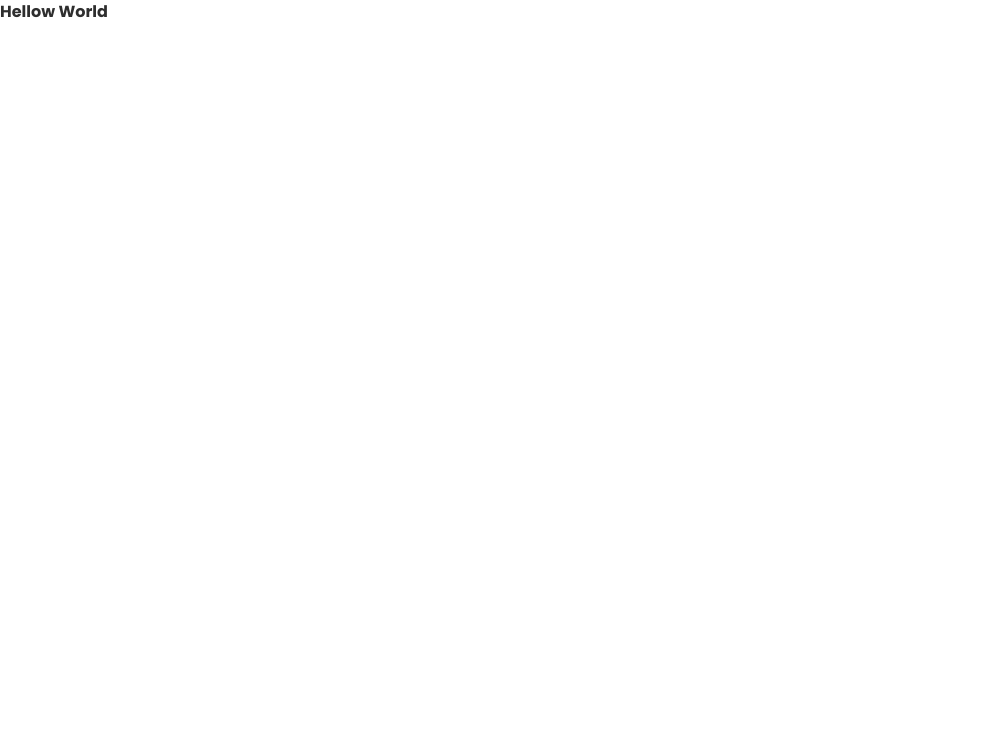
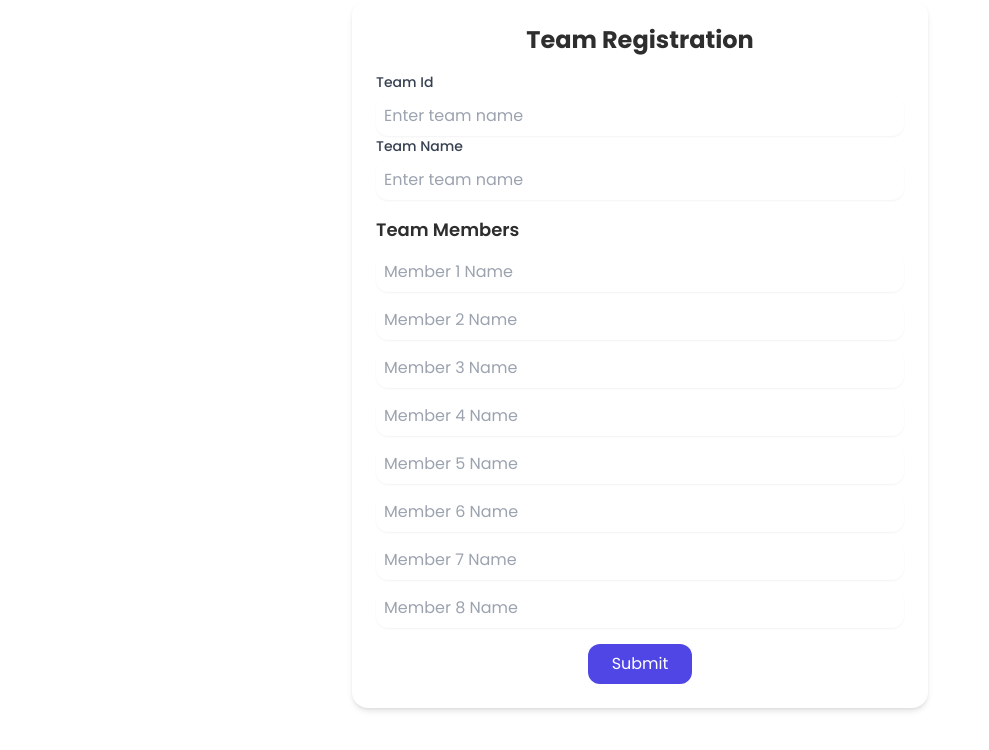
Before and after one commit to notdulain/tmpl-website, a Next.js app in the folder frontend/: page /admin/register in a window 1280 px wide. Shown: the top 750 px of the page, without its empty margins (0-989 px from the left). Built offline with nearby package versions, Linux system fonts and the light colour scheme.

Commit message:
Add Teams registration

```diff
--- a/frontend/app/admin/page.tsx
+++ b/frontend/app/admin/page.tsx
@@ -1,6 +1,6 @@
 "use client";
 
-import { useState, FormEvent } from "react";
+import { useState, FormEvent, useEffect } from "react";
 import { useRouter } from "next/navigation";
 import Link from "next/link";
 import Image from "next/image";
@@ -16,7 +16,11 @@ import { Input } from "@/components/ui/input";
 import { Label } from "@/components/ui/label";
 import { ArrowLeft, Lock } from "lucide-react";
 
-import { getAuth, signInWithEmailAndPassword } from "firebase/auth";
+import {
+  getAuth,
+  onAuthStateChanged,
+  signInWithEmailAndPassword,
+} from "firebase/auth";
 import { app } from "@/lib/firebase";
 
 export default function AdminLogin() {
@@ -27,6 +31,16 @@ export default function AdminLogin() {
   const [isLoading, setIsLoading] = useState(false);
 
   const auth = getAuth(app);
+
+  useEffect(() => {
+    const unsubscribe = onAuthStateChanged(auth, (user) => {
+      if (user) {
+        router.push("/admin/score-entry");
+      }
+    });
+
+    return () => unsubscribe();
+  }, [auth, router]);
 
   const handleSubmit = (e: FormEvent<HTMLFormElement>) => {
     e.preventDefault();
--- a/frontend/app/admin/register/page.tsx
+++ b/frontend/app/admin/register/page.tsx
@@ -1,13 +1,162 @@
+"use client";
 import { useState } from "react";
-import { useRouter } from "next/router";
-import { createUserWithEmailAndPassword } from "firebase/auth";
+import { getAuth, onAuthStateChanged, signOut } from "firebase/auth";
+import { app } from "@/lib/firebase";
+import { getDatabase, ref, set } from "firebase/database";
+import { useRouter } from "next/navigation";
 
-const Register = () => {
+interface TeamProps {
+  name: string;
+  member1: string;
+  member2: string;
+  member3: string;
+  member4: string;
+  member5: string;
+  member6: string;
+  member7: string;
+  member8: string;
+}
+
+export default function Register() {
+  const db = getDatabase(app);
+  const router = useRouter();
+
+  const [teamData, setTeamData] = useState<TeamProps>({
+    name: "",
+    member1: "",
+    member2: "",
+    member3: "",
+    member4: "",
+    member5: "",
+    member6: "",
+    member7: "",
+    member8: "",
+  });
+  const [teamId, setTeamId] = useState<string | null>(null);
+
+  const handleChange = (
+    e: React.ChangeEvent<HTMLInputElement | HTMLTextAreaElement>
+  ) => {
+    setTeamData({ ...teamData, [e.target.name]: e.target.value });
+  };
+
+  const handelSubmit = () => {
+    if (teamId) {
+      const refference = ref(db, `teams/${teamId}`);
+      set(refference, teamData);
+      router.push("/admin");
+    } else {
+      console.log("Set a team Id");
+    }
+  };
   return (
-    <div>
-      <h1>Hellow World</h1>
+    <div className="max-w-xl mx-auto bg-white p-6 rounded-2xl shadow-md">
+      <h2 className="text-2xl font-bold mb-4 text-center">Team Registration</h2>
+
+      <form
+        className="space-y-4"
+        onSubmit={(e) => {
+          e.preventDefault();
+        }}
+      >
+        <div>
+          <label className="block text-sm font-medium text-gray-700 mb-1">
+            Team Id
+          </label>
+          <input
+            type="text"
+            name="teamId"
+            placeholder="Enter team name"
+            className="block w-full rounded-xl border-gray-300 shadow-sm focus:border-indigo-500 focus:ring-indigo-500 p-2"
+            onChange={(e) => {
+              setTeamId(e.target.value);
+            }}
+          />
+          <label className="block text-sm font-medium text-gray-700 mb-1">
+            Team Name
+          </label>
+          <input
+            type="text"
+            name="name"
+            placeholder="Enter team name"
+            className="block w-full rounded-xl border-gray-300 shadow-sm focus:border-indigo-500 focus:ring-indigo-500 p-2"
+            onChange={handleChange}
+          />
+        </div>
+
+        <div>
+          <h3 className="text-lg font-semibold mb-2">Team Members</h3>
+
+          <div className="space-y-2">
+            <input
+              type="text"
+              name="member1"
+              placeholder="Member 1 Name"
+              className="w-full rounded-xl border-gray-300 shadow-sm focus:border-indigo-500 focus:ring-indigo-500 p-2"
+              onChange={handleChange}
+            />
+            <input
+              type="text"
+              name="member2"
+              placeholder="Member 2 Name"
+              className="w-full rounded-xl border-gray-300 shadow-sm focus:border-indigo-500 focus:ring-indigo-500 p-2"
+              onChange={handleChange}
+            />
+            <input
+              type="text"
+              name="member3"
+              placeholder="Member 3 Name"
+              className="w-full rounded-xl border-gray-300 shadow-sm focus:border-indigo-500 focus:ring-indigo-500 p-2"
+              onChange={handleChange}
+            />
+            <input
+              type="text"
+              name="member4"
+              placeholder="Member 4 Name"
+              className="w-full rounded-xl border-gray-300 shadow-sm focus:border-indigo-500 focus:ring-indigo-500 p-2"
+              onChange={handleChange}
+            />
+            <input
+              type="text"
+              name="member5"
+              placeholder="Member 5 Name"
+              className="w-full rounded-xl border-gray-300 shadow-sm focus:border-indigo-500 focus:ring-indigo-500 p-2"
+              onChange={handleChange}
+            />
+            <input
+              type="text"
+              name="member6"
+              placeholder="Member 6 Name"
+              className="w-full rounded-xl border-gray-300 shadow-sm focus:border-indigo-500 focus:ring-indigo-500 p-2"
+              onChange={handleChange}
+            />
+            <input
+              type="text"
+              name="member7"
+              placeholder="Member 7 Name"
+              className="w-full rounded-xl border-gray-300 shadow-sm focus:border-indigo-500 focus:ring-indigo-500 p-2"
+              onChange={handleChange}
+            />
+            <input
+              type="text"
+              name="member8"
+              placeholder="Member 8 Name"
+              className="w-full rounded-xl border-gray-300 shadow-sm focus:border-indigo-500 focus:ring-indigo-500 p-2"
+              onChange={handleChange}
+            />
+          </div>
+        </div>
+
+        <div className="text-center">
+          <button
+            type="submit"
+            className="bg-indigo-600 text-white px-6 py-2 rounded-xl hover:bg-indigo-700 transition"
+            onClick={handelSubmit}
+          >
+            Submit
+          </button>
+        </div>
+      </form>
     </div>
   );
-};
-
-export default Register;
+}
--- a/frontend/lib/firebase.ts
+++ b/frontend/lib/firebase.ts
@@ -20,6 +20,6 @@ const firebaseConfig = {
 
 // Initialize Firebase
 const app = initializeApp(firebaseConfig);
-const analytics = getAnalytics(app);
+// const analytics = getAnalytics(app);
 
 export {app}
```
Also changed, not shown: frontend/app/admin/score-entry/page.tsx (+122 -50 lines), frontend/app/admin/matches/page.tsx (added).
